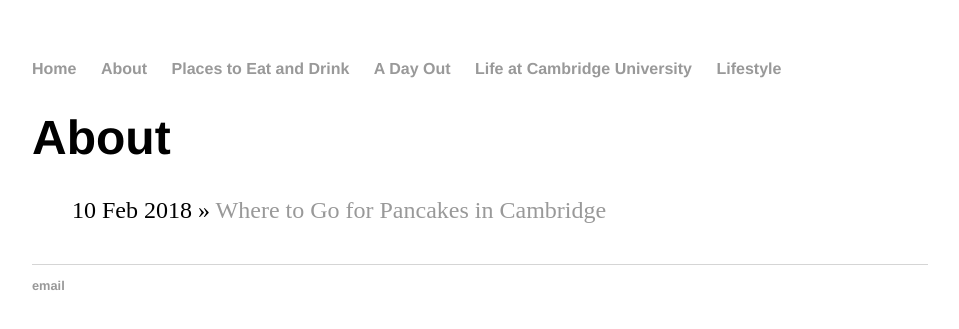
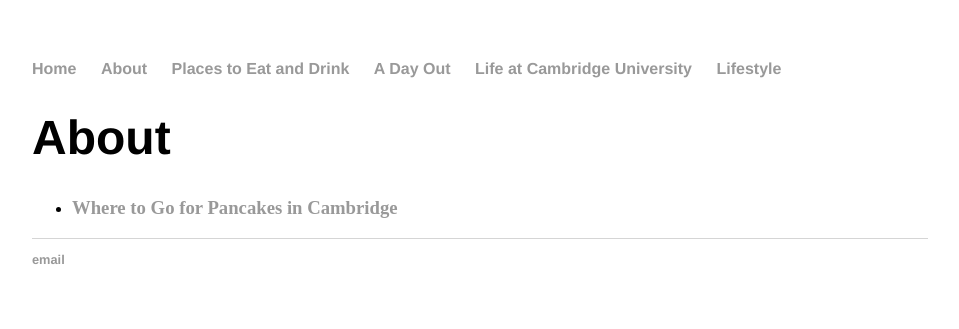
Before and after one commit to dwj26/dwj26.github.io, a Jekyll site: the page built from about/index.html, in a window 1280 px wide. Shown: the top 329 px of the page, without its empty margins (160-1119 px from the left). Built offline with Jekyll 4.4.1, drawn with Linux system fonts in a browser that asks for light colours.

Commit message:
Create cards.html (#7)
* Create cards.html

* Update index.html

```diff
--- /dev/null
+++ b/_layouts/cards.html
@@ -0,0 +1,3 @@
+---
+layout: default
+---
--- a/about/index.html
+++ b/about/index.html
@@ -3,9 +3,25 @@ layout: default
 title: About
 ---
 	<h1>{{ page.title }}</h1>
-	<ul class="posts">
 
-	  {% for post in site.posts %}
-	    <li><span>{{ post.date | date_to_string }}</span> » <a href="{{ post.url }}" title="{{ post.title }}">{{ post.title }}</a></li>
-	  {% endfor %}
-	</ul>
+<div class="container">
+
+    <div class="row">
+
+        <ul>
+            {% for post in site.posts %}
+
+            <li>
+                <div class="col-xs-12 col-sm-4 col-md-3">
+                    <a href="{{ post.url }}">
+                        <h3>{{ post.title }}</h3>
+                    </a>
+                </div>
+            </li>
+            {% endfor %}
+
+        </ul>
+
+    </div>
+
+</div>
```
